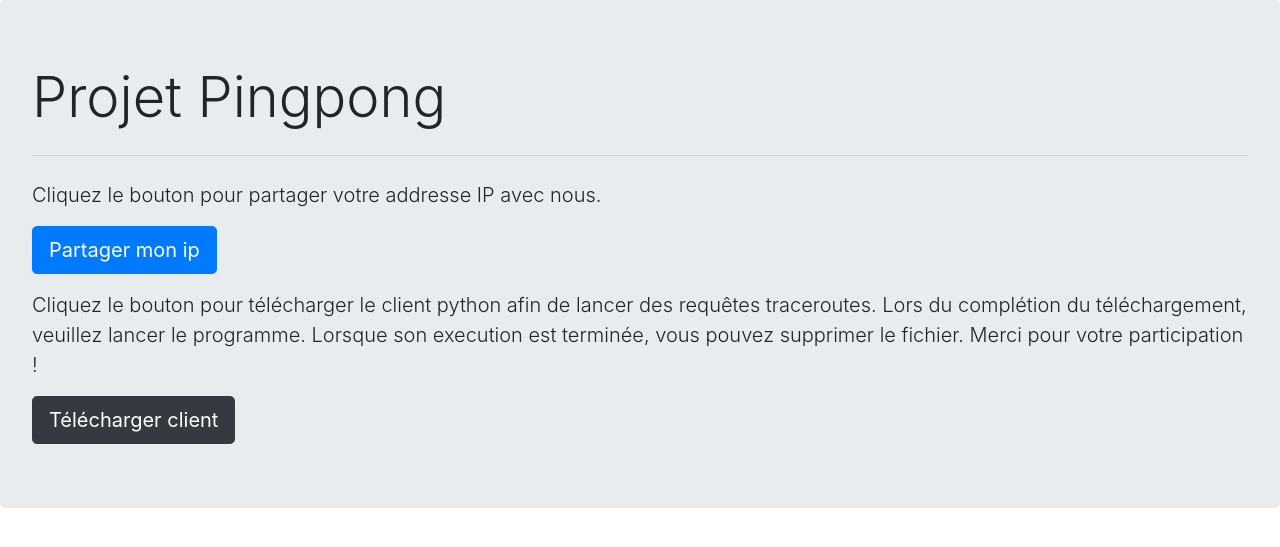
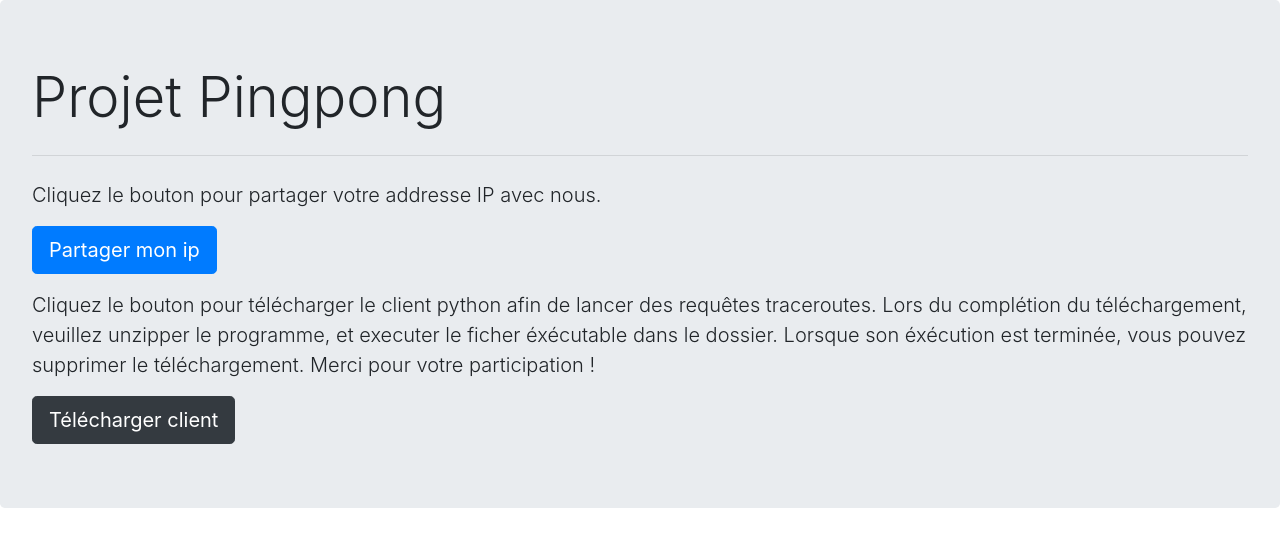
Before and after one commit to Marie-Donnie/pingpong_front, a PHP site: page / in a window 1280 px wide. Shown: the top 547 px of the page. Run offline with PHP 8.4, Linux system fonts and the light colour scheme.

Commit message:
put in real python

```diff
--- a/web/index.php
+++ b/web/index.php
@@ -45,8 +45,8 @@
       <hr class="my-4">
       <p class="lead">Cliquez le bouton pour partager votre addresse IP avec nous.</p>
       <button class="btn btn-primary btn-lg mb-3" id="postIP">Partager mon ip</button>
-      <p class="lead">Cliquez le bouton pour télécharger le client python afin de lancer des requêtes traceroutes. Lors du complétion du téléchargement, veuillez lancer le programme. Lorsque son execution est terminée, vous pouvez supprimer le fichier. Merci pour votre participation ! </p>
-      <a href="p/" download="pingpong.py" class="btn btn-dark btn-lg">Télécharger client </a>
+      <p class="lead">Cliquez le bouton pour télécharger le client python afin de lancer des requêtes traceroutes. Lors du complétion du téléchargement, veuillez unzipper le programme, et executer le ficher éxécutable dans le dossier. Lorsque son éxécution est terminée, vous pouvez supprimer le téléchargement. Merci pour votre participation ! </p>
+      <a href="p/" download="Interface.zip" class="btn btn-dark btn-lg">Télécharger client </a>
     </div>
   </body>
 </html>
```
Also changed, not shown: 2 other files.
